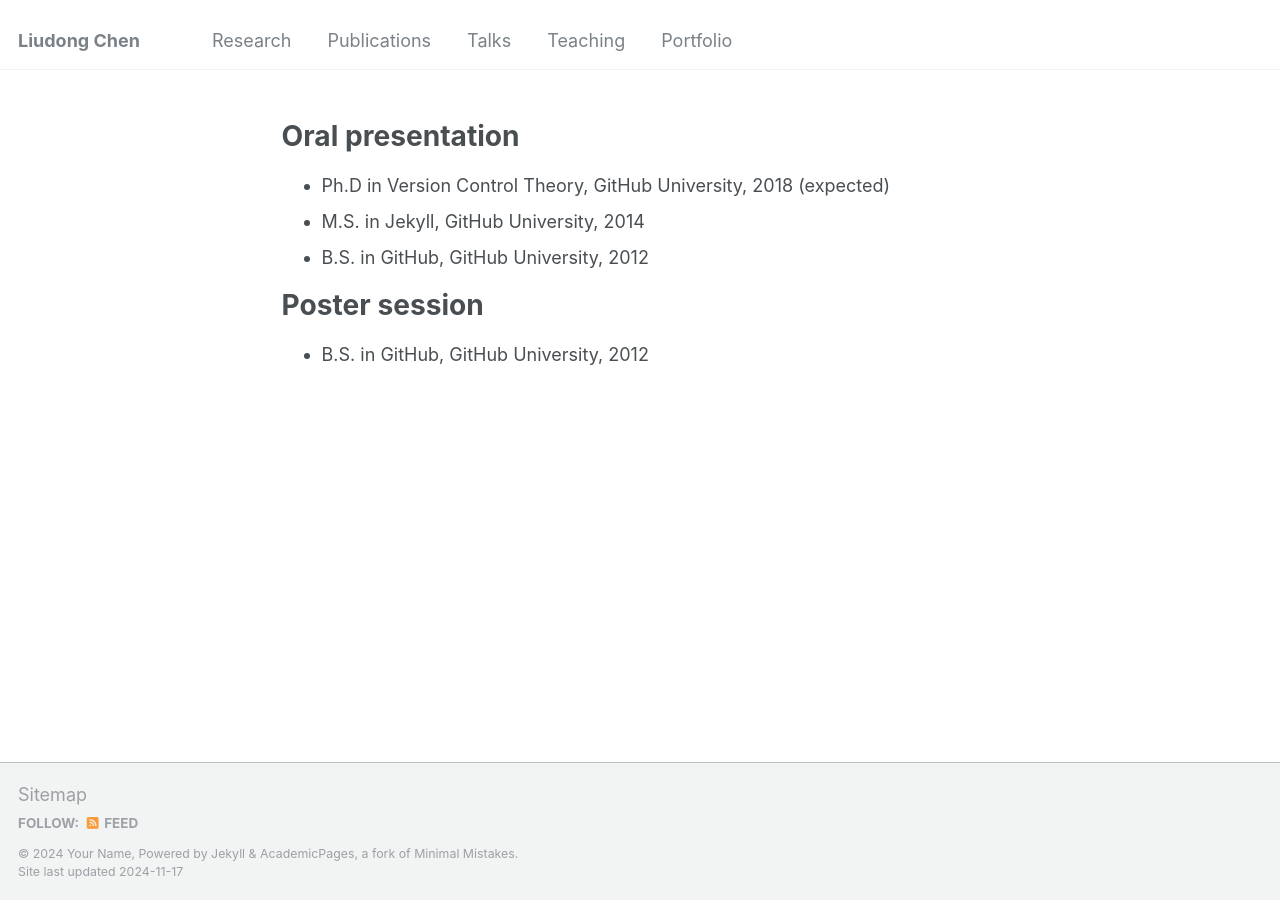
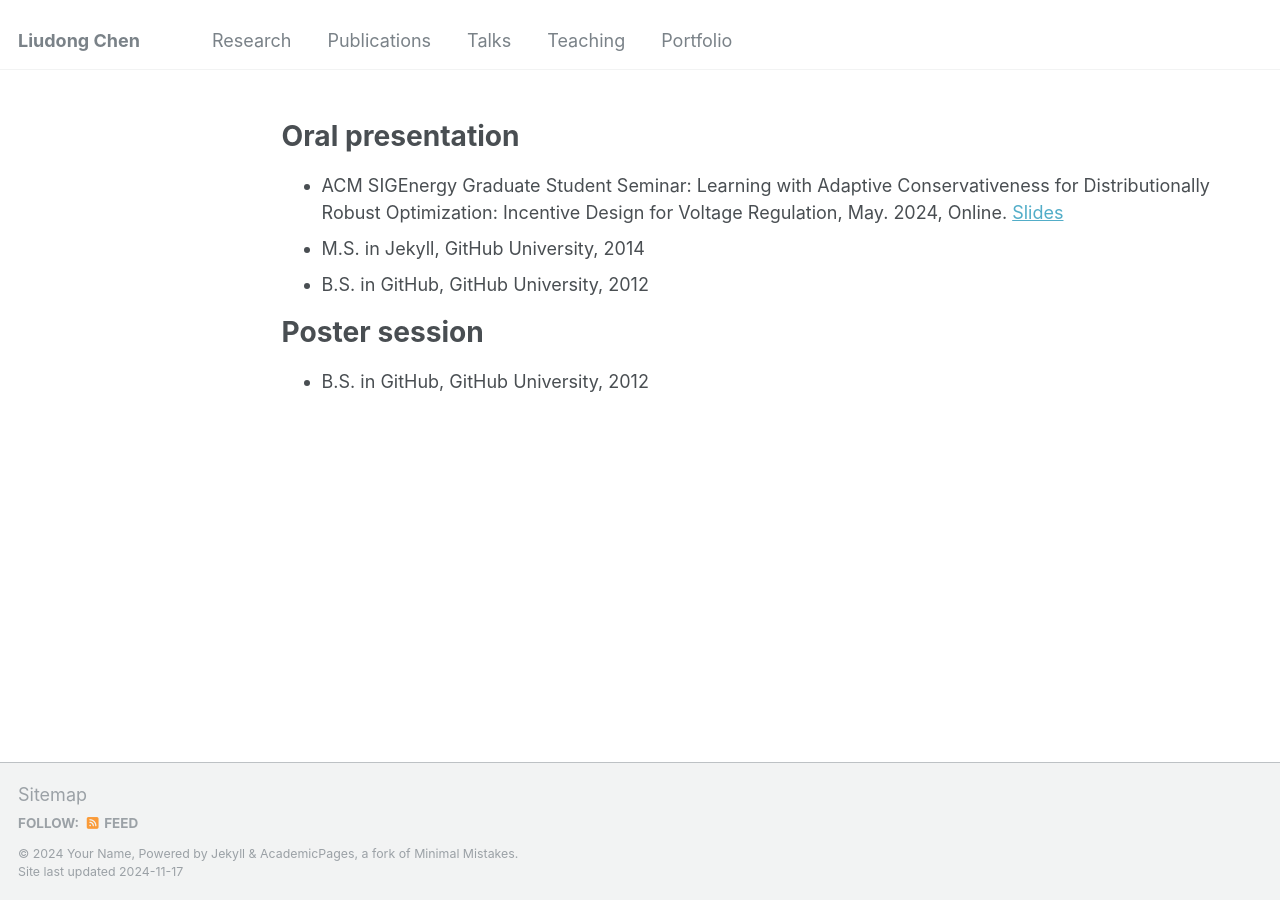
Before and after one commit to liudong-chen/liudong-chen.github.io, a Jekyll site: the page built from _pages/talks.md, in a window 1280 px wide. Built offline with Jekyll 4.4.1, drawn with Linux system fonts in a browser that asks for light colours.

Commit message:
Update talks.md

```diff
--- a/_pages/talks.md
+++ b/_pages/talks.md
@@ -8,7 +8,7 @@ author_profile: false
 
 Oral presentation
 ======
-* Ph.D in Version Control Theory, GitHub University, 2018 (expected)
+* ACM SIGEnergy Graduate Student Seminar: Learning with Adaptive Conservativeness for Distributionally Robust Optimization: Incentive Design for Voltage Regulation, May. 2024, Online. [Slides](..assets/prudent_ppt.pdf)
 * M.S. in Jekyll, GitHub University, 2014
 * B.S. in GitHub, GitHub University, 2012
 
```
